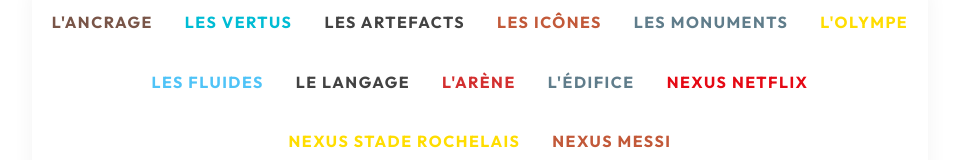
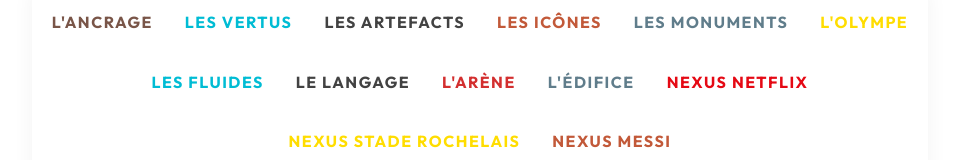
Before and after one commit to gdesygn/humanvalues, a React (Vite) app: page /galerie in a window 1280 px wide. Shown: the part 407-567 px from the top of the page, without its empty margins (160-1119 px from the left). Built offline with nearby package versions, Linux system fonts and the light colour scheme; a web font is replaced by a local one.

Commit message:
chore: set Les Fluides color to match Les Vertus (#00BCD4)

```diff
--- a/src/pages/Galerie.jsx
+++ b/src/pages/Galerie.jsx
@@ -201,7 +201,7 @@
   {
     id: "fluides",
     title: "Les Fluides",
-    color: "#4FC3F7", // Bleu Ciel
+    color: "#00BCD4", // Cyan (Même couleur que Les Vertus)
     description: "Le mouvement immatériel, la grâce, l'océan, la trace éphémère dans l'eau.",
     artworks: [
       { id: "f1", title: "H2O'CEAN", subject: "La Source", text: "L'immensité bleue, les vagues, la vie aquatique.", image: "/artworks/ocean_world.jpg", nexusUrl: "/nexus/ocean" },
```
